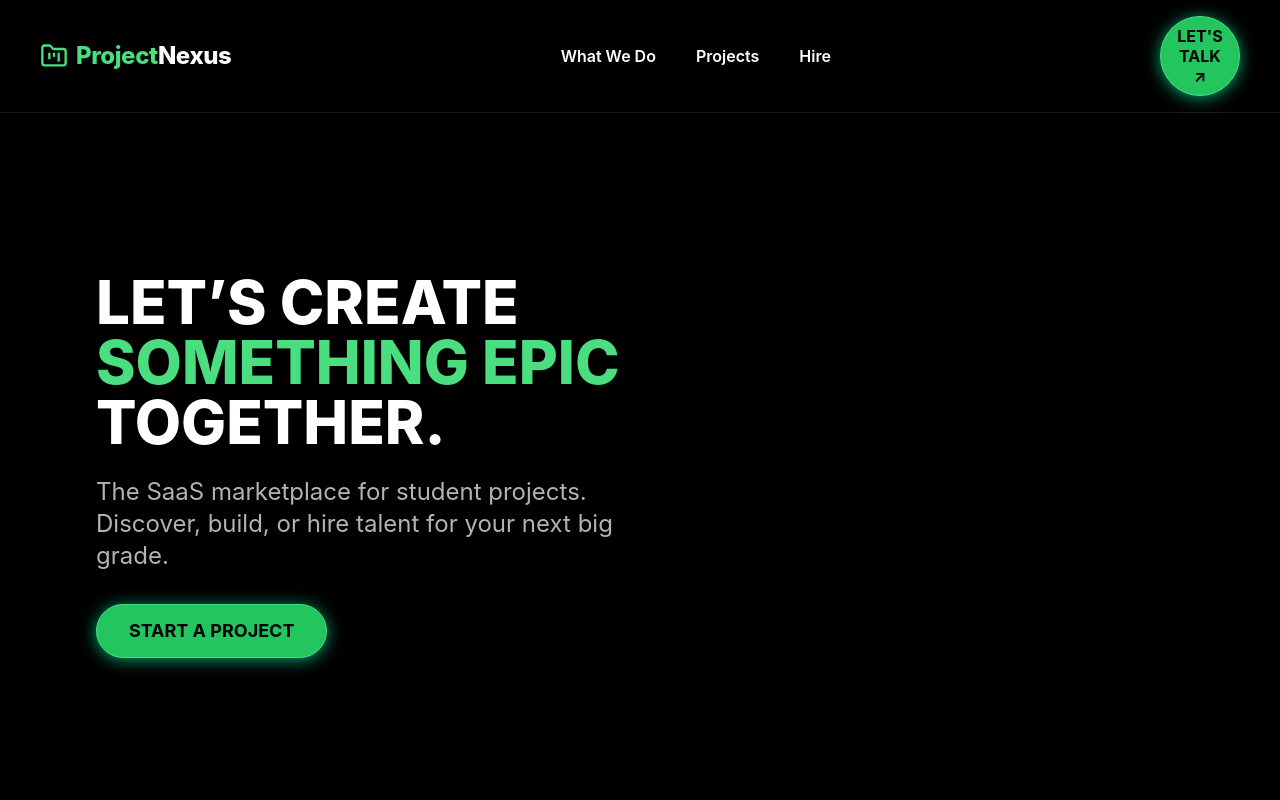
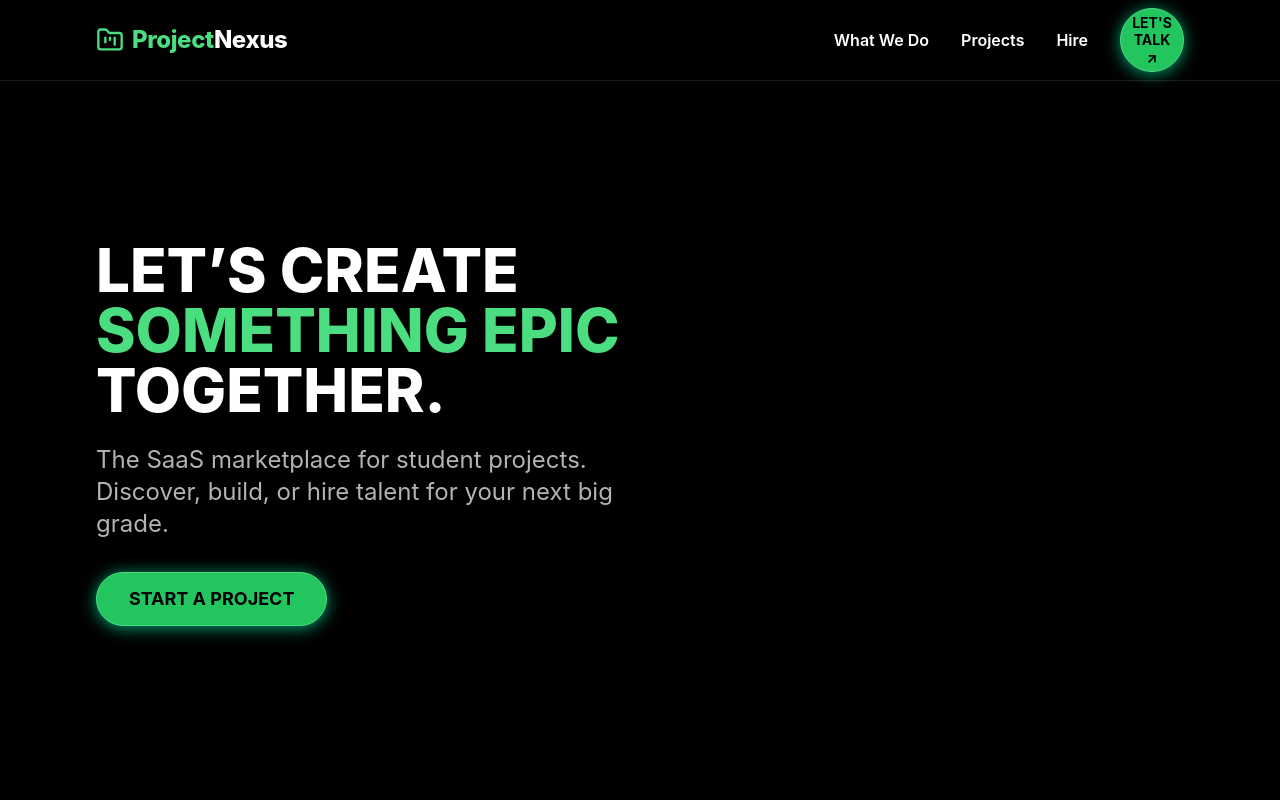
Before and after one commit to distortion-12/Project-Helper, a Next.js app in the folder client/: page / in a window 1280 px wide. Shown: the top 800 px of the page. Built offline with nearby package versions, Linux system fonts and the light colour scheme; no server answers; the database is empty.

Commit message:
UI updates

```diff
--- a/client/app/navbar.tsx
+++ b/client/app/navbar.tsx
@@ -41,7 +41,7 @@ export default function Navbar() {
 
   return (
     <>
-      <nav className="sticky top-0 z-50 bg-black/80 backdrop-blur border-b border-white/10 py-4 px-4 md:px-10 flex items-center justify-between shadow-xl gap-4">
+      <nav className="sticky top-0 z-50 bg-black/80 backdrop-blur border-b border-white/10 py-4 md:py-2 px-8 md:px-24 flex items-center justify-between shadow-xl gap-1 md:gap-2">
         <button
           onClick={scrollToTop}
           className="flex items-center gap-2 font-extrabold tracking-tight text-white drop-shadow-lg hover:opacity-80 transition cursor-pointer flex-shrink-0"
@@ -57,13 +57,13 @@ export default function Navbar() {
             <div>Nexus</div>
           </span>
         </button>
-        <ul className="flex gap-6 md:gap-10 text-sm md:text-base font-semibold items-center flex-shrink-0">
+        <ul className="flex gap-6 md:gap-8 text-sm md:text-base font-semibold items-center flex-shrink-0">
           <li><a href="#whatwedo" onClick={scrollToTop} className={"hover:text-green-400 transition " + (active === "whatwedo" ? "text-green-400" : "")}>What We Do</a></li>
           <li><a href="#categories" onClick={scrollToTop} className={"hover:text-green-400 transition " + (active === "projects" ? "text-green-400" : "")}>Projects</a></li>
           <li><a href="#hire" onClick={scrollToTop} className={"hover:text-green-400 transition " + (active === "company" ? "text-green-400" : "")}>Hire</a></li>
-        </ul>
+          <li>
             <button
-          className="w-16 h-16 md:w-20 md:h-20 flex items-center justify-center rounded-full bg-green-500 hover:bg-green-400 text-black font-bold text-xs md:text-base shadow-lg border border-green-400 transition-all duration-200 flex-shrink-0"
+              className="w-14 h-14 md:w-16 md:h-16 flex items-center justify-center rounded-full bg-green-500 hover:bg-green-400 text-black font-bold text-xs md:text-sm shadow-lg border border-green-400 transition-all duration-200 flex-shrink-0"
               style={{ boxShadow: '0 2px 16px 0 #00ffb3a0' }}
               onClick={() => setShowForm(true)}
             >
@@ -73,6 +73,8 @@ export default function Navbar() {
                 <div>↗</div>
               </div>
             </button>
+          </li>
+        </ul>
       </nav>
       <AnimatePresence>
         {showForm && (
```
Lines whose indentation alone changed are shown as unchanged.
